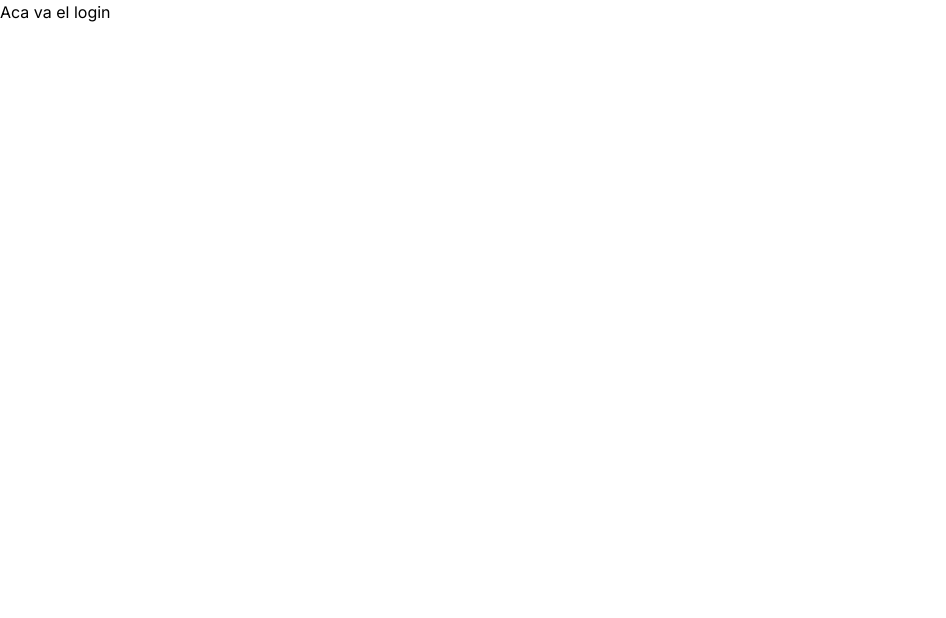
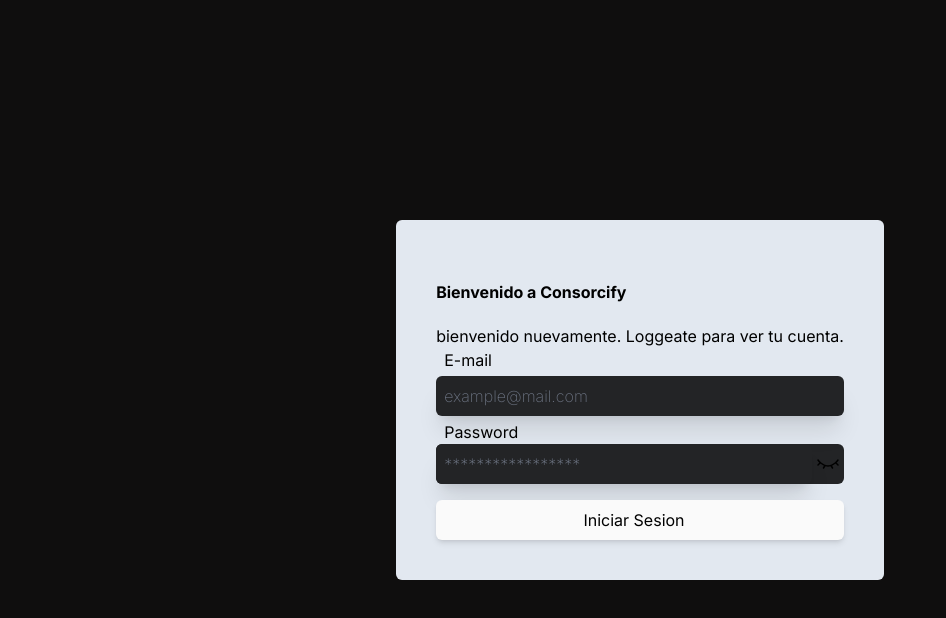
Before and after one commit to samuel20468/consorcify, a Next.js app in the folder front/: page /login in a window 1280 px wide. Shown: the top 618 px of the page, without its empty margins (0-946 px from the left). Built offline with nearby package versions, Linux system fonts and the light colour scheme.

Commit message:
Modificacion de interfaces - mejoras en la vista del login - Implementacion de vista de Registro - implementacion de helpers para iconos svg y para validaciones

```diff
--- a/front/src/app/login/page.tsx
+++ b/front/src/app/login/page.tsx
@@ -1,9 +1,12 @@
-import React from 'react'
+import React from "react";
+import Login from "@/components/Login/Login";
 
-const Login = () => {
-  return (
-    <div>Aca va el login</div>
-  )
-}
+const page = () => {
+    return (
+        <>
+            <Login />
+        </>
+    );
+};
 
-export default Login
+export default page;
--- a/front/src/app/page.tsx
+++ b/front/src/app/page.tsx
@@ -1,11 +1,7 @@
-import { Button, Input, Label } from "@/components/ui";
-import Login from "@/components/Login/Login";
-
 export default function Home() {
     return (
-
         <>
-            <Login />
+            <h1>landing</h1>
         </>
     );
 }
--- a/front/src/app/register/page.tsx
+++ b/front/src/app/register/page.tsx
@@ -1,9 +1,12 @@
-import React from 'react'
+import Register from "@/components/Register/Register";
+import React from "react";
 
-const Register = () => {
-  return (
-    <div>aca va el formulario de registro</div>
-  )
-}
+const page = () => {
+    return (
+        <div>
+            <Register />
+        </div>
+    );
+};
 
-export default Register
+export default page;
--- a/front/src/components/Login/Login.tsx
+++ b/front/src/components/Login/Login.tsx
@@ -1,37 +1,86 @@
-import React, { useState } from "react";
+"use client";
+import React, { useEffect, useState } from "react";
 import { Input, Button, Label } from "../ui";
 import { ILoginData } from "@/Interfaces/Interfaces";
+import { EyeIcon, EyeIconOff } from "@/helpers/icons.helper";
+import { validateEmail } from "@/helpers/Validations/validate.email";
+import { useRouter } from "next/navigation";
 
 const Login = () => {
-    const [userData, setUserData] = useState<ILoginData>();
+    const router = useRouter();
+    const initialData = {
+        email: "",
+        password: "",
+    };
+    const [userData, setUserData] = useState<ILoginData>(initialData);
+    const [errors, SetErrors] = useState(initialData);
+    const [lock, setLock] = useState<boolean>(true);
 
     const handleSubmit = (e: React.FormEvent<HTMLFormElement>) => {
         e?.preventDefault();
+        try {
+            alert("Loggin correcto");
+            setUserData(initialData);
+            SetErrors(initialData);
+            router.push("/dashboard");
+        } catch (error) {}
+    };
 
-        try {
-        } catch (error) {}
+    useEffect(() => {
+        const liveErrors = validateEmail(userData.email);
+        SetErrors((prevErrors) => ({
+            ...prevErrors,
+            ...liveErrors,
+        }));
+
+        console.log(errors);
+    }, [userData]);
+
+    const handleChange = (e: React.ChangeEvent<HTMLInputElement>) => {
+        const { name, value } = e.target;
+        setUserData({
+            ...userData,
+            [name]: value,
+        });
+        console.log(userData);
+    };
+    const handleLock = () => {
+        setLock(!lock);
     };
 
     return (
         <div className="flex flex-col items-center justify-center w-screen h-screen gap-2 bg-fondo">
-            <div className="p-4 rounded-md bg-slate-200">
+            <div className="p-10 rounded-md bg-slate-200">
                 <h3 className="my-5 font-bold">Bienvenido a Consorcify</h3>
                 <p>bienvenido nuevamente. Loggeate para ver tu cuenta.</p>
 
                 <form className="" onSubmit={handleSubmit}>
                     <Label>E-mail</Label>
-                    <Input type="text" placeholder="example@mail.com" />
+                    <Input
+                        id="email"
+                        name="email"
+                        type="text"
+                        placeholder="example@mail.com"
+                        onChange={handleChange}
+                        value={userData.email}
+                    />
 
                     <Label>Password</Label>
                     <div className="flex justify-between w-full h-10 rounded-md bg-input">
-                        <Input type="password" placeholder="*********" />
-                        <button className="w-8 p-1">
-                            <svg
-                                xmlns="http://www.w3.org/2000/svg"
-                                viewBox="0 0 640 512"
-                            >
-                                <path d="M38.8 5.1C28.4-3.1 13.3-1.2 5.1 9.2S-1.2 34.7 9.2 42.9l592 464c10.4 8.2 25.5 6.3 33.7-4.1s6.3-25.5-4.1-33.7L525.6 386.7c39.6-40.6 66.4-86.1 79.9-118.4c3.3-7.9 3.3-16.7 0-24.6c-14.9-35.7-46.2-87.7-93-131.1C465.5 68.8 400.8 32 320 32c-68.2 0-125 26.3-169.3 60.8L38.8 5.1zm151 118.3C226 97.7 269.5 80 320 80c65.2 0 118.8 29.6 159.9 67.7C518.4 183.5 545 226 558.6 256c-12.6 28-36.6 66.8-70.9 100.9l-53.8-42.2c9.1-17.6 14.2-37.5 14.2-58.7c0-70.7-57.3-128-128-128c-32.2 0-61.7 11.9-84.2 31.5l-46.1-36.1zM394.9 284.2l-81.5-63.9c4.2-8.5 6.6-18.2 6.6-28.3c0-5.5-.7-10.9-2-16c.7 0 1.3 0 2 0c44.2 0 80 35.8 80 80c0 9.9-1.8 19.4-5.1 28.2zm51.3 163.3l-41.9-33C378.8 425.4 350.7 432 320 432c-65.2 0-118.8-29.6-159.9-67.7C121.6 328.5 95 286 81.4 256c8.3-18.4 21.5-41.5 39.4-64.8L83.1 161.5C60.3 191.2 44 220.8 34.5 243.7c-3.3 7.9-3.3 16.7 0 24.6c14.9 35.7 46.2 87.7 93 131.1C174.5 443.2 239.2 480 320 480c47.8 0 89.9-12.9 126.2-32.5zm-88-69.3L302 334c-23.5-5.4-43.1-21.2-53.7-42.3l-56.1-44.2c-.2 2.8-.3 5.6-.3 8.5c0 70.7 57.3 128 128 128c13.3 0 26.1-2 38.2-5.8z" />
-                            </svg>
+                        <Input
+                            id="password"
+                            name="password"
+                            type={lock ? "password" : "text"}
+                            placeholder="*****************"
+                            onChange={handleChange}
+                            value={userData.password}
+                        />
+                        <button
+                            type="button"
+                            className="w-8 p-1"
+                            onClick={handleLock}
+                        >
+                            {lock ? <EyeIconOff /> : <EyeIcon />}
                         </button>
                     </div>
 
--- /dev/null
+++ b/front/src/components/Register/Register.tsx
@@ -0,0 +1,41 @@
+"use client";
+import React from "react";
+import { Button, Input, Label } from "../ui";
+
+const Register = () => {
+    const handleSubmit = () => {};
+
+    return (
+        <div className="flex items-center justify-center w-screen h-screen bg-fondo">
+            <div className="w-[50%] bg-slate-200 p-10 rounded-md">
+                <div className="mb-5 bg-red-300">
+                    <h3>Registro</h3>
+                    <p>
+                        Crea una nueva cuenta para estar al alcance de tus
+                        Expensas
+                    </p>
+                </div>
+                <form onSubmit={handleSubmit}>
+                    <Label>Nombre</Label>
+                    <Input id="nombre" placeholder="nombre" />
+
+                    <Label>Apellido</Label>
+                    <Input id="apellido" placeholder="Apellido" />
+
+                    <Label>Nombre</Label>
+                    <Input placeholder="nombre" />
+
+                    <Label>email</Label>
+                    <Input placeholder="email" />
+
+                    <Label>Password</Label>
+                    <Input placeholder="Password" />
+
+                    <Button type="submit">Registrase</Button>
+                </form>
+            </div>
+        </div>
+    );
+};
+
+export default Register;
--- /dev/null
+++ b/front/src/helpers/Validations/validate.email.ts
@@ -0,0 +1,12 @@
+export const validateEmail = (email: string) => {
+    const reGexEmail = /^[a-zA-Z0-9._%+-]+@[a-zA-Z0-9.-]+\.[a-zA-Z]{2,}$/;
+    const errors = {
+        email: "",
+    };
+
+    if (!reGexEmail.test(email)) {
+        errors.email = "Dirección de correo invalida.";
+    }
+
+    return errors;
+};
--- /dev/null
+++ b/front/src/helpers/icons.helper.tsx
@@ -0,0 +1,73 @@
+import React from "react";
+
+export const EyeIcon = () => {
+    return (
+        <svg
+            xmlns="http://www.w3.org/2000/svg"
+            viewBox="0 0 24 24"
+            width="24"
+            height="24"
+            color="#000000"
+            fill="none"
+        >
+            <path
+                d="M21.544 11.045C21.848 11.4713 22 11.6845 22 12C22 12.3155 21.848 12.5287 21.544 12.955C20.1779 14.8706 16.6892 19 12 19C7.31078 19 3.8221 14.8706 2.45604 12.955C2.15201 12.5287 2 12.3155 2 12C2 11.6845 2.15201 11.4713 2.45604 11.045C3.8221 9.12944 7.31078 5 12 5C16.6892 5 20.1779 9.12944 21.544 11.045Z"
+                stroke="currentColor"
+                stroke-width="1.5"
+            />
+            <path
+                d="M15 12C15 10.3431 13.6569 9 12 9C10.3431 9 9 10.3431 9 12C9 13.6569 10.3431 15 12 15C13.6569 15 15 13.6569 15 12Z"
+                stroke="currentColor"
+                stroke-width="1.5"
+            />
+        </svg>
+    );
+};
+
+export const EyeIconOff = () => {
+    return (
+        <svg
+            xmlns="http://www.w3.org/2000/svg"
+            viewBox="0 0 24 24"
+            width="24"
+            height="24"
+            color="#000000"
+            fill="none"
+        >
+            <path
+                d="M22 8C22 8 18 14 12 14C6 14 2 8 2 8"
+                stroke="currentColor"
+                stroke-width="1.5"
+                stroke-linecap="round"
+            />
+            <path
+                d="M15 13.5L16.5 16"
+                stroke="currentColor"
+                stroke-width="1.5"
+                stroke-linecap="round"
+                stroke-linejoin="round"
+            />
+            <path
+                d="M20 11L22 13"
+                stroke="currentColor"
+                stroke-width="1.5"
+                stroke-linecap="round"
+                stroke-linejoin="round"
+            />
+            <path
+                d="M2 13L4 11"
+                stroke="currentColor"
+                stroke-width="1.5"
+                stroke-linecap="round"
+                stroke-linejoin="round"
+            />
+            <path
+                d="M9 13.5L7.5 16"
+                stroke="currentColor"
+                stroke-width="1.5"
+                stroke-linecap="round"
+                stroke-linejoin="round"
+            />
+        </svg>
+    );
+};
```
Also changed, not shown: front/src/Interfaces/Interfaces.ts (+2 -5 lines), front/src/helpers/Validations/validate.password.ts (added, +13 -0 lines).
